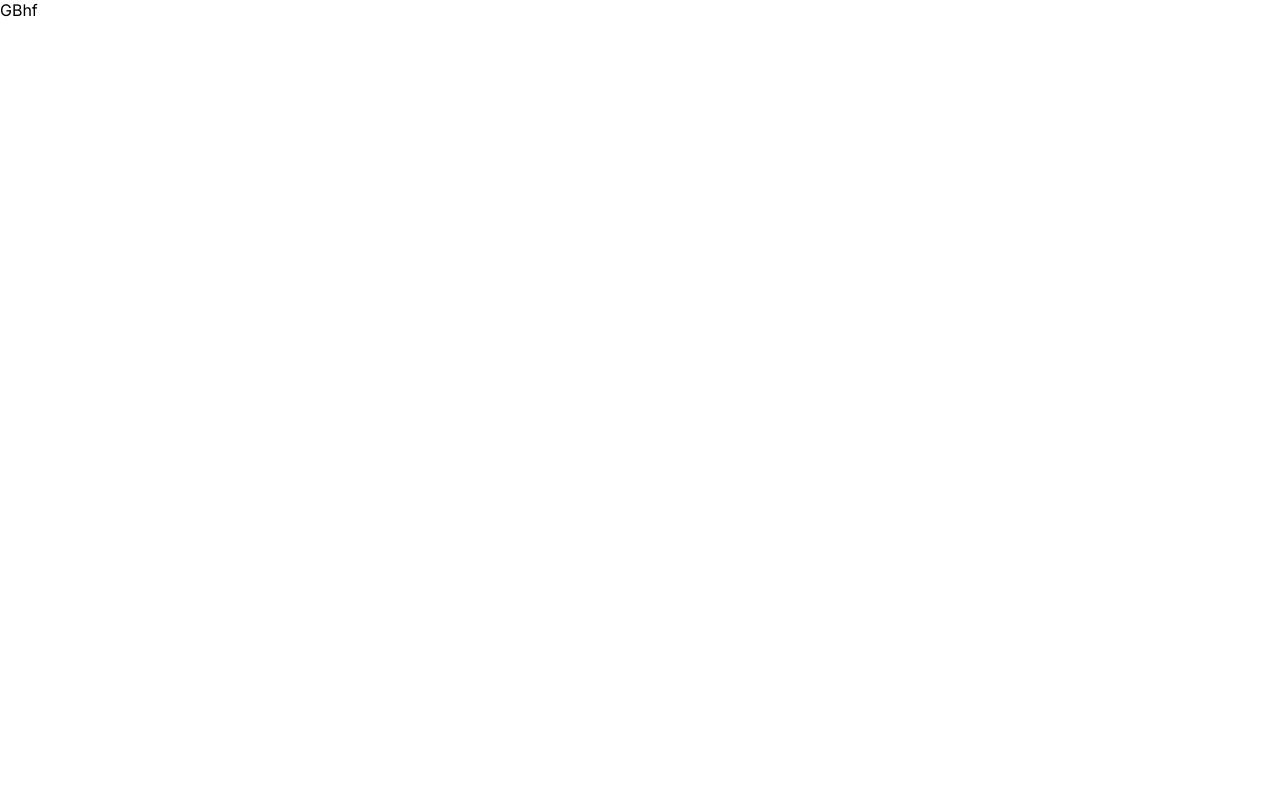
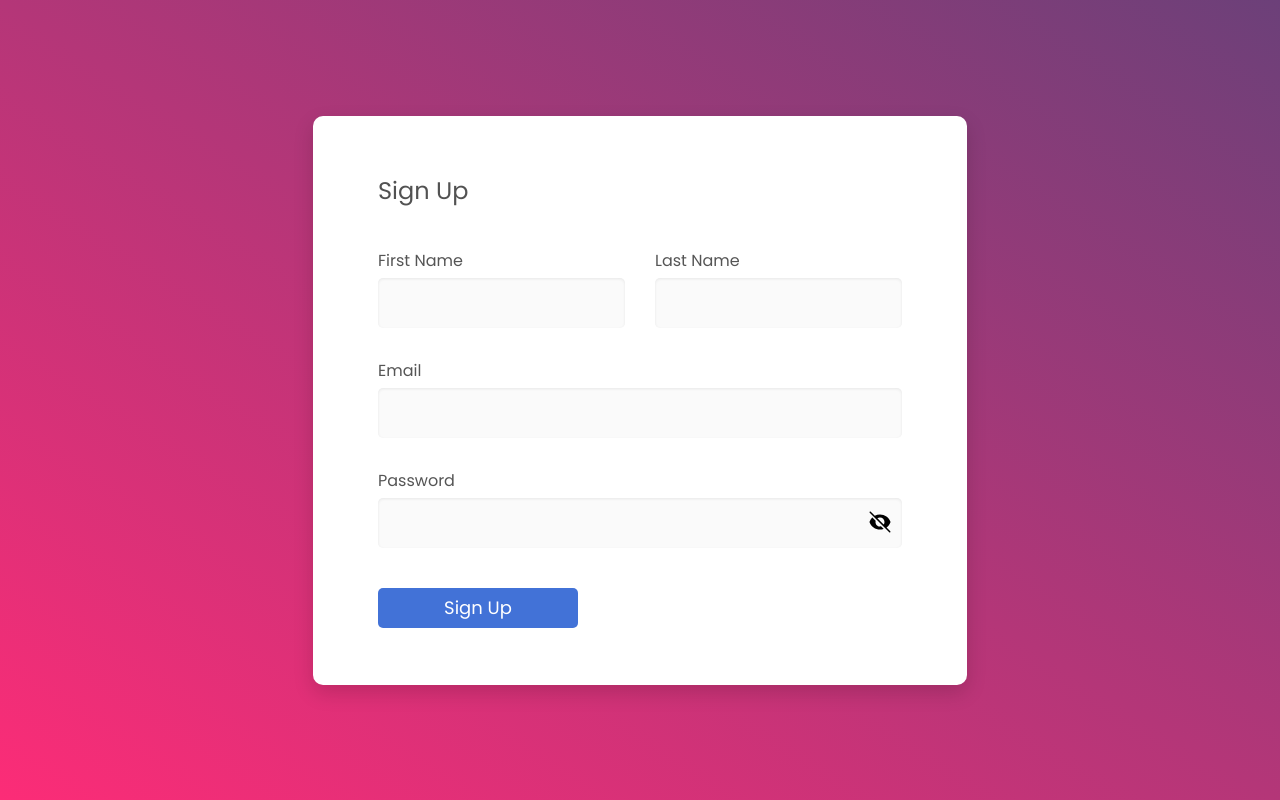
Before and after one commit to AishwaryVishwakarma/NotesApp, a Next.js app in the folder web/: page /signup in a window 1280 px wide. Built offline with nearby package versions, Linux system fonts and the light colour scheme.

Commit message:
feat: added signup form

```diff
--- a/web/src/app/layout.tsx
+++ b/web/src/app/layout.tsx
@@ -1,19 +1,24 @@
 import type {Metadata} from 'next';
-import {Inter} from 'next/font/google';
+import {Poppins} from 'next/font/google';
 
 import './globals.scss';
 
-const inter = Inter({subsets: ['latin']});
+const poppins = Poppins({
+  subsets: ['latin'],
+  weight: ['100', '200', '300', '400', '500', '600', '700', '800', '900'],
+  variable: '--poppins',
+});
 
 export const metadata: Metadata = {
   title: 'Notes App',
   description: 'A Notes sharing platform',
+  creator: 'Aishwary Vishwakarma',
 };
 
 export default function RootLayout({children}: {children: React.ReactNode}) {
   return (
     <html lang='en'>
-      <body className={inter.className}>{children}</body>
+      <body className={poppins.variable}>{children}</body>
     </html>
   );
 }
--- a/web/src/app/signup/page.tsx
+++ b/web/src/app/signup/page.tsx
@@ -1,8 +1,25 @@
 import Layout from '@/components/Layout/Layout';
+import type {Metadata} from 'next';
 import React from 'react';
 
+import styles from './styles.module.scss';
+import SignupForm from '@/components/SignupForm/SignupForm';
+
+export const metadata: Metadata = {
+  title: 'Notes App',
+  description: 'A Notes sharing platform',
+  creator: 'Aishwary Vishwakarma',
+};
+
 const SignupPage = () => {
-  return <Layout>GBhf</Layout>;
+  return (
+    <Layout className={styles.signupPage}>
+      <section className={styles.container}>
+        <h1>Sign Up</h1>
+        <SignupForm />
+      </section>
+    </Layout>
+  );
 };
 
 export default SignupPage;
--- a/web/src/app/signup/styles.module.scss
+++ b/web/src/app/signup/styles.module.scss
@@ -0,0 +1,27 @@
+@mixin flexbox($direction: row, $align: center, $justify: center) {
+  display: flex;
+  align-items: $align;
+  justify-content: $justify;
+  flex-direction: $direction;
+}
+
+.signupPage {
+  @include flexbox();
+  height: 100%;
+  background: linear-gradient(to top right, #fc2c77 0%, #6c4079 100%);
+}
+
+.container {
+  padding: 57px 65px;
+  border-radius: 10px;
+  background: #fff;
+  box-shadow: 0 8px 20px 0 rgba(0, 0, 0, 0.15);
+
+  h1 {
+    font-family: var(--poppins);
+    font-size: 24px;
+    color: #525252;
+    font-weight: 400;
+    margin-bottom: 40px;
+  }
+}
--- a/web/src/app/styles.module.scss
+++ b/web/src/app/styles.module.scss
@@ -0,0 +1,6 @@
+@mixin flexbox($direction: row, $align: center, $justify: center) {
+  display: flex;
+  align-items: $align;
+  justify-content: $justify;
+  flex-direction: $direction;
+}
--- /dev/null
+++ b/web/src/assets/icons/Eye.tsx
@@ -0,0 +1,35 @@
+import React, {type SVGAttributes} from 'react';
+
+interface SvgProps extends SVGAttributes<SVGElement> {
+  height?: number;
+  width?: number;
+}
+
+const Eye: React.FC<SvgProps> = ({height = 24, width = 24, ...rest}) => {
+  return (
+    <svg
+      enable-background='new 0 0 24 24'
+      height={height}
+      id='Layer_1'
+      version='1.1'
+      viewBox='0 0 24 24'
+      width={width}
+      xmlSpace='preserve'
+      xmlns='http://www.w3.org/2000/svg'
+      xmlnsXlink='http://www.w3.org/1999/xlink'
+      {...rest}
+    >
+      <g>
+        <g>
+          <path
+            clip-rule='evenodd'
+            d='M12,4C4.063,4-0.012,12-0.012,12S3.063,20,12,20    c8.093,0,12.011-7.969,12.011-7.969S20.062,4,12,4z M12.018,17c-2.902,0-5-2.188-5-5c0-2.813,2.098-5,5-5c2.902,0,5,2.187,5,5    C17.018,14.812,14.92,17,12.018,17z M12.018,9c-1.658,0.003-3,1.393-3,3c0,1.606,1.342,3,3,3c1.658,0,3-1.395,3-3    C15.018,10.392,13.676,8.997,12.018,9z'
+            fill-rule='evenodd'
+          />
+        </g>
+      </g>
+    </svg>
+  );
+};
+
+export default Eye;
--- /dev/null
+++ b/web/src/assets/icons/EyeClosed.tsx
@@ -0,0 +1,34 @@
+import React, {type SVGAttributes} from 'react';
+
+interface SvgProps extends SVGAttributes<SVGElement> {
+  height?: number;
+  width?: number;
+}
+
+const EyeClosed: React.FC<SvgProps> = ({height = 24, width = 24, ...rest}) => {
+  return (
+    <svg
+      enable-background='new 0 0 32 32'
+      id='Glyph'
+      version='1.1'
+      viewBox='0 0 32 32'
+      xmlSpace='preserve'
+      xmlns='http://www.w3.org/2000/svg'
+      xmlnsXlink='http://www.w3.org/1999/xlink'
+      height={height}
+      width={width}
+      {...rest}
+    >
+      <path
+        d='M20.722,24.964c0.096,0.096,0.057,0.264-0.073,0.306c-7.7,2.466-16.032-1.503-18.594-8.942  c-0.072-0.21-0.072-0.444,0-0.655c0.743-2.157,1.99-4.047,3.588-5.573c0.061-0.058,0.158-0.056,0.217,0.003l4.302,4.302  c0.03,0.03,0.041,0.072,0.031,0.113c-1.116,4.345,2.948,8.395,7.276,7.294c0.049-0.013,0.095-0.004,0.131,0.032  C17.958,22.201,20.045,24.287,20.722,24.964z'
+        id='XMLID_323_'
+      />
+      <path
+        d='M24.68,23.266c2.406-1.692,4.281-4.079,5.266-6.941c0.072-0.21,0.072-0.44,0-0.65  C27.954,9.888,22.35,6,16,6c-2.479,0-4.841,0.597-6.921,1.665L3.707,2.293c-0.391-0.391-1.023-0.391-1.414,0s-0.391,1.023,0,1.414  l26,26c0.391,0.391,1.023,0.391,1.414,0c0.391-0.391,0.391-1.023,0-1.414L24.68,23.266z M16,10c3.309,0,6,2.691,6,6  c0,1.294-0.416,2.49-1.115,3.471l-8.356-8.356C13.51,10.416,14.706,10,16,10z'
+        id='XMLID_325_'
+      />
+    </svg>
+  );
+};
+
+export default EyeClosed;
--- /dev/null
+++ b/web/src/assets/icons/loaders/Spinner/Spinner.tsx
@@ -0,0 +1,10 @@
+import React from 'react';
+import styles from './styles.module.scss';
+
+const Spinner = ({className}: {className?: string}) => {
+  return (
+    <div className={`${styles.spinner} ${className}`} />
+  );
+};
+
+export default Spinner;
--- /dev/null
+++ b/web/src/assets/icons/loaders/Spinner/styles.module.scss
@@ -0,0 +1,27 @@
+.spinner {
+  height: 20px;
+  width: 20px;
+  border-radius: 50%;
+  border: 2px solid #fff;
+  border-top: 2px solid transparent;
+  -webkit-animation: spin infinite 1s linear;
+  animation: spin infinite 1s linear;
+  transform-origin: center;
+
+  @-webkit-keyframes spin {
+    0% {
+      -webkit-transform: rotate(0deg);
+    }
+    100% {
+      -webkit-transform: rotate(360deg);
+    }
+  }
+  @keyframes spin {
+    0% {
+      transform: rotate(0deg);
+    }
+    100% {
+      transform: rotate(360deg);
+    }
+  }
+}
--- /dev/null
+++ b/web/src/components/SignupForm/SignupForm.tsx
@@ -0,0 +1,112 @@
+'use client';
+
+import Eye from '@/assets/icons/Eye';
+import EyeClosed from '@/assets/icons/EyeClosed';
+import Spinner from '@/assets/icons/loaders/Spinner/Spinner';
+import axios from 'axios';
+import React from 'react';
+
+import styles from './styles.module.scss';
+
+const SignupForm = () => {
+  const [formData, setFormData] = React.useState({
+    firstName: '',
+    lastName: '',
+    email: '',
+    password: '',
+  });
+
+  const [passwordVisible, setPasswordVisible] = React.useState(false);
+
+  const [loading, setLoading] = React.useState(false);
+
+  const onChangeHandler = (
+    event: React.ChangeEvent<HTMLInputElement>
+  ): void => {
+    const {name, value} = event.target;
+    setFormData((prev) => {
+      return {
+        ...prev,
+        [name]: value,
+      };
+    });
+  };
+
+  const onSubmitHandler = (e: React.FormEvent<HTMLFormElement>): void => {
+    e.preventDefault();
+
+    setLoading(true);
+
+    const {firstName, lastName, email, password} = formData;
+
+    const payload = {
+      name: firstName + lastName,
+      email,
+      password,
+    };
+
+    // axios.post(`${process.env.NEXT_PUBLIC_HOST}signup`, payload);
+  };
+
+  return (
+    <form className={styles.form} onSubmit={onSubmitHandler}>
+      <div className={styles.nameField}>
+        <div className={styles.inputField}>
+          <label htmlFor='firstName'>First Name</label>
+          <input
+            id='firstName'
+            name='firstName'
+            type='text'
+            autoComplete='given-name'
+            onChange={onChangeHandler}
+            value={formData.firstName}
+          />
+        </div>
+        <div className={styles.inputField}>
+          <label htmlFor='lastName'>Last Name</label>
+          <input
+            id='lastName'
+            name='lastName'
+            type='text'
+            autoComplete='family-name'
+            onChange={onChangeHandler}
+            value={formData.lastName}
+          />
+        </div>
+      </div>
+      <div className={styles.inputField}>
+        <label htmlFor='email'>Email</label>
+        <input
+          id='email'
+          name='email'
+          type='email'
+          autoComplete='email'
+          onChange={onChangeHandler}
+          value={formData.email}
+        />
+      </div>
+      <div className={styles.inputField}>
+        <label htmlFor='password'>Password</label>
+        <input
+          id='password'
+          name='password'
+          type={passwordVisible ? 'text' : 'password'}
+          autoComplete='password'
+          onChange={onChangeHandler}
+          value={formData.password}
+        />
+        <span
+          className={styles.iconContainer}
+          onClick={(): void => {
+            setPasswordVisible((prev) => !prev);
+          }}
+        >
+          {passwordVisible ? <Eye /> : <EyeClosed />}
+        </span>
+      </div>
+      <button type='submit'>{loading ? <Spinner /> : 'Sign Up'}</button>
+    </form>
+  );
+};
+
+export default SignupForm;
--- /dev/null
+++ b/web/src/components/SignupForm/styles.module.scss
@@ -0,0 +1,70 @@
+@mixin flexbox($direction: row, $align: center, $justify: center) {
+  display: flex;
+  align-items: $align;
+  justify-content: $justify;
+  flex-direction: $direction;
+}
+
+.form {
+  @include flexbox(column, flex-start, flex-start);
+  gap: 30px;
+
+  .nameField {
+    display: grid;
+    grid-template-columns: repeat(2, 1fr);
+    gap: 30px;
+  }
+
+  button {
+    @include flexbox();
+    font-family: var(--poppins);
+    transition: all 0.4s ease;
+    cursor: pointer;
+    font-size: 18px;
+    color: #fff;
+    line-height: 50px;
+    border-radius: 5px;
+    background: #4272d7;
+    border: none;
+    outline: none;
+    margin-top: 10px;
+    height: 40px;
+    width: 200px;
+  }
+}
+
+.inputField {
+  @include flexbox(column, flex-start, flex-start);
+  width: 100%;
+  position: relative;
+
+  label {
+    font-family: var(--poppins);
+    font-size: 16px;
+    color: #555;
+    text-transform: capitalize;
+    display: block;
+    margin-bottom: 5px;
+  }
+
+  input {
+    line-height: 50px;
+    border-radius: 5px;
+    padding: 0 20px;
+    font-size: 16px;
+    color: #666;
+    background: #fafafa;
+    box-shadow: inset 0 1px 3px 0 rgba(0, 0, 0, 0.08);
+    transition: all 0.4s ease;
+    border: none;
+    outline: none;
+    width: 100%;
+  }
+}
+
+.iconContainer {
+  position: absolute;
+  bottom: 10px;
+  right: 10px;
+  cursor: pointer;
+}
```
Also changed, not shown: web/src/app/page.tsx (+10 -4 lines), 2 other files (tests, documents, lock files or other folders).
